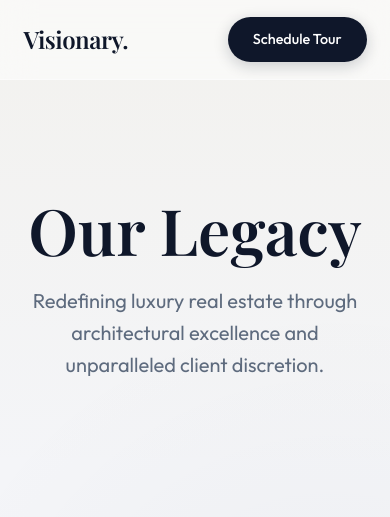
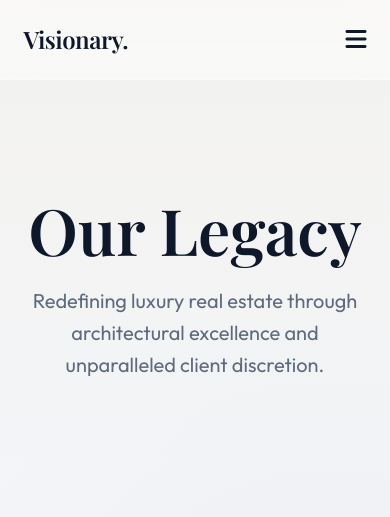
Before and after one commit to HDLPermaCodeTECH/hdlpermacodetech.com, a Node server app: page /about.html in a window 390 px wide. Shown: the top 517 px of the page. Run offline with Node 20, Linux system fonts and the light colour scheme; some web fonts are replaced.

Commit message:
Fix mobile menu toggle in Visionary Canvas HTML, CSS, and JS

```diff
--- a/visionary-glass/public/about.html
+++ b/visionary-glass/public/about.html
@@ -69,10 +69,15 @@
                 <a href="services.html">Services</a>
                 <a href="about.html" class="active">About</a>
                 <a href="contact.html">Contact</a>
+                <a href="contact.html" class="btn btn-primary mobile-only-btn"
+                    style="display:none; text-align:center; margin-top: 1rem;">Schedule Tour</a>
             </div>
 
-            <a href="contact.html" class="btn btn-primary" style="padding: 0.6rem 1.5rem; font-size: 0.9rem;">Schedule
-                Tour</a>
+            <div style="display:flex; align-items:center; gap: 1rem;">
+                <a href="contact.html" class="btn btn-primary desktop-btn"
+                    style="padding: 0.6rem 1.5rem; font-size: 0.9rem;">Schedule Tour</a>
+                <button class="menu-toggle" aria-label="Toggle Menu"><i class="fas fa-bars"></i></button>
+            </div>
         </div>
     </nav>
 
--- a/visionary-glass/public/css/style.css
+++ b/visionary-glass/public/css/style.css
@@ -333,10 +333,52 @@ h4 {
     gap: 0.5rem;
 }
 
+.menu-toggle {
+    display: none;
+    font-size: 1.5rem;
+    color: var(--navy-accent);
+    background: none;
+    border: none;
+    cursor: pointer;
+}
+
 /* Mobile Adjustments */
 @media(max-width: 1024px) {
     .nav-links {
-        display: none;
+        position: absolute;
+        top: 100%;
+        left: 0;
+        width: 100%;
+        flex-direction: column;
+        background: rgba(255, 255, 255, 0.95);
+        backdrop-filter: var(--glass-blur);
+        -webkit-backdrop-filter: var(--glass-blur);
+        padding: 2rem 5%;
+        border-bottom: 1px solid var(--glass-border);
+        box-shadow: 0 10px 30px rgba(0, 0, 0, 0.1);
+        gap: 1.5rem;
+        transform: translateY(-20px);
+        opacity: 0;
+        pointer-events: none;
+        transition: var(--transition);
+    }
+
+    .nav-links.active {
+        transform: translateY(0);
+        opacity: 1;
+        pointer-events: auto;
+    }
+
+    .menu-toggle {
+        display: block;
+    }
+
+    .desktop-btn {
+        display: none !important;
+    }
+
+    .mobile-only-btn {
+        display: inline-flex !important;
     }
 
     .properties-grid {
--- a/visionary-glass/public/js/main.js
+++ b/visionary-glass/public/js/main.js
@@ -12,6 +12,23 @@ document.addEventListener('DOMContentLoaded', () => {
             nav.classList.remove('scrolled');
         }
     });
+
+    // --- Mobile Menu Toggle ---
+    const menuToggle = document.querySelector('.menu-toggle');
+    const navLinks = document.querySelector('.nav-links');
+    if (menuToggle && navLinks) {
+        menuToggle.addEventListener('click', () => {
+            navLinks.classList.toggle('active');
+            const icon = menuToggle.querySelector('i');
+            if (navLinks.classList.contains('active')) {
+                icon.classList.remove('fa-bars');
+                icon.classList.add('fa-times');
+            } else {
+                icon.classList.remove('fa-times');
+                icon.classList.add('fa-bars');
+            }
+        });
+    }
 
     // --- Scroll Reveal Animations (Intersection Observer) ---
     const revealElements = document.querySelectorAll('.reveal');
```
Also changed, not shown: visionary-glass/public/contact.html (+8 -2 lines), visionary-glass/public/index.html (+7 -2 lines), visionary-glass/public/properties.html (+7 -2 lines), visionary-glass/public/services.html (+7 -2 lines).
